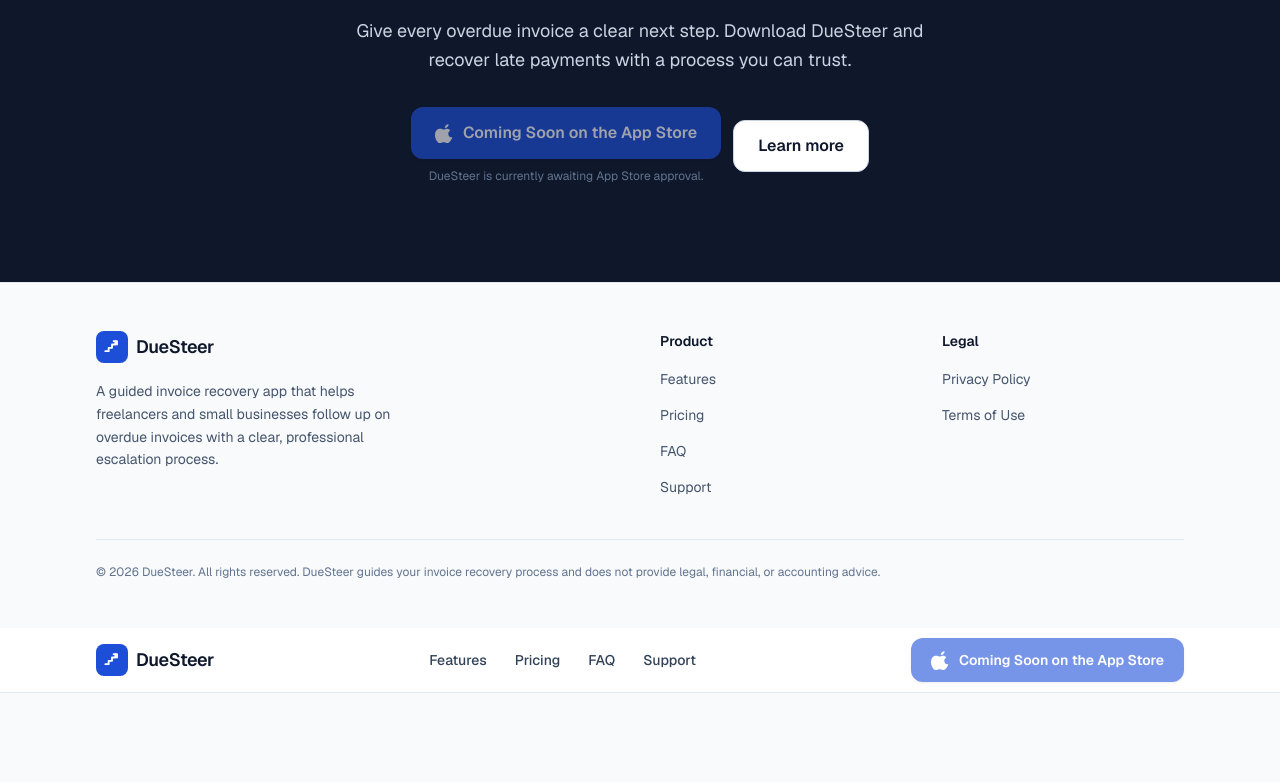
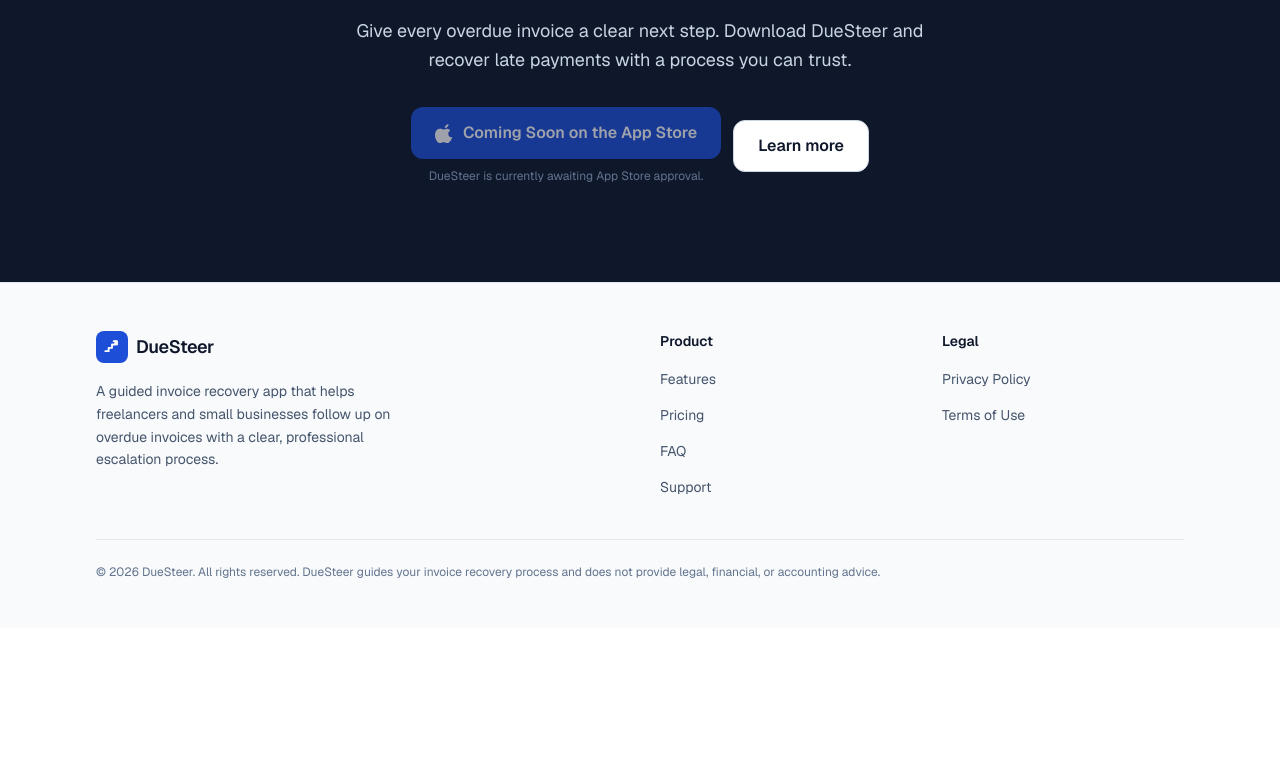
Before and after one commit to prashantbhat84/duesteer, a Next.js app: page / in a window 1280 px wide. Shown: the part 6427-7209 px from the top of the page. After the commit the page ends 7055 px from the top, so only its background shows below. Built offline with nearby package versions, Linux system fonts and the light colour scheme; no server answers.

Commit message:
Refactor layout to include Analytics component

```diff
--- a/app/layout.tsx
+++ b/app/layout.tsx
@@ -69,10 +69,8 @@
       lang="en"
       className={`${geistSans.variable} ${geistMono.variable} h-full antialiased`}
     >
-      <body className="flex min-h-full flex-col bg-white text-slate-900">
-        <Header />
-        <main className="flex-1">{children}</main>
-        <Footer />
+      <body className="min-h-full flex flex-col">
+        <Analytics />
         <SpeedInsights />
         <Header />
         <main className="flex-1">{children}</main>
```
